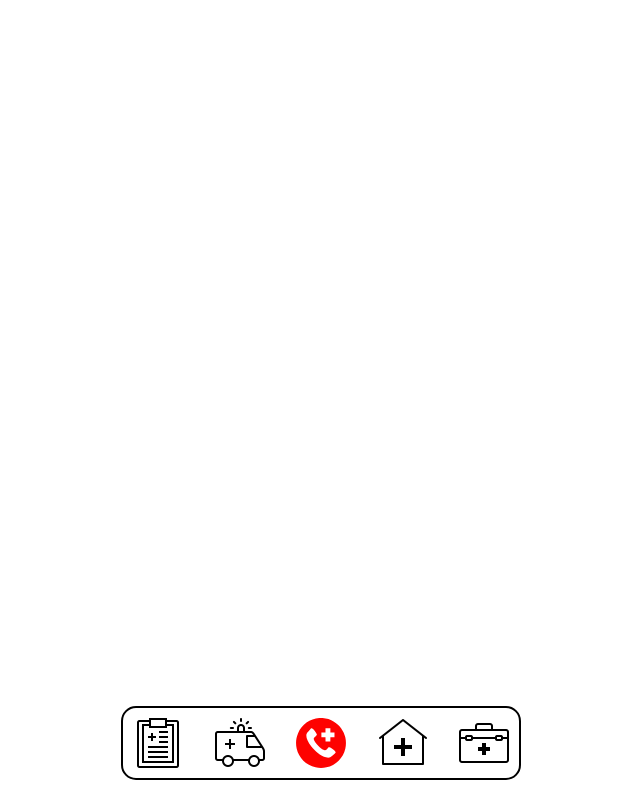
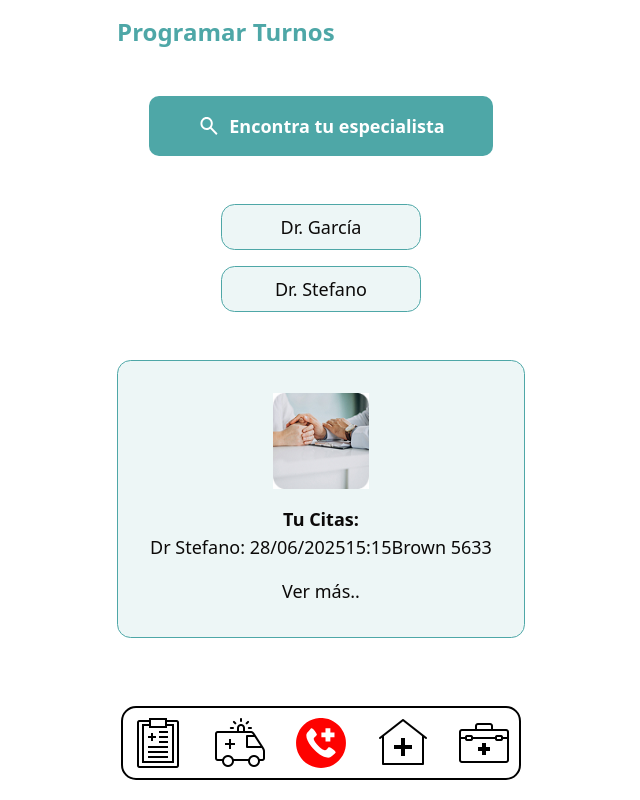
Before and after one commit to No-Country-simulation/C24-38-t-Webapp, a React (Vite) app in the folder client/: page /schedule-appointments in a window 1280 px wide. Before the commit this address had no page. Shown: the whole page, without its empty margins (319-959 px from the left). Built offline with nearby package versions, Linux system fonts and the light colour scheme.

Commit message:
page schedule Appointments and medical history created

```diff
--- a/client/src/App.tsx
+++ b/client/src/App.tsx
@@ -4,6 +4,8 @@ import Login from "./pages/Login";
 import Register from "./pages/Register";
 import WelcomeScreen from "./pages/WelcomeScreen";
 import Menu from "./components/Menu";
+import MedicalHistory from "./pages/MedicalHistory";
+import ScheduleAppointments from "./pages/ScheduleAppointments";
 
 export default function App() {
   const location = useLocation();
@@ -20,6 +22,8 @@ export default function App() {
         <Route path="/auth" element={<AuthScreen />} />
         <Route path="/register" element={<Register />} />
         <Route path="/login" element={<Login />} />
+        <Route path="/medical-history" element={<MedicalHistory />} />
+        <Route path="/schedule-appointments" element={<ScheduleAppointments />} />
       </Routes>
     </>
   );
--- /dev/null
+++ b/client/src/pages/MedicalHistory.tsx
@@ -0,0 +1,44 @@
+import { Link } from "react-router-dom";
+
+const MedicalHistory = () => {
+  return (
+    <div className="flex justify-center items-center min-h-screen w-full overflow-hidden bg-white">
+      <div className="relative w-full h-screen">
+        <div className="absolute inset-0 flex flex-col md:items-center p-4">
+          <div className="max-w-2xl space-y-12 text-lg">
+            <h3 className="text-2xl font-bold mb-4 text-[#4EA7A7]">
+              Antecedentes medicos:
+            </h3>
+            <h3 className="text-xl font-bold mb-2">
+              Enfermedades preexistentes:
+            </h3>
+            <div className="space-y-2">
+              <p>Fecha de diagnóstico: 11/07/2023</p>
+              <p>✅Hipertensión</p>
+              <p>Fecha de diagnóstico: 5/03/2024</p>
+              <p>✅Diabetes</p>
+            </div>
+            <div className="space-y-2">
+              <h3 className="font-bold">Alergias:</h3>
+
+              <p>Fecha de diagnóstico: 3/07/2022</p>
+              <p>✅Medicamentos: Ibuprofeno</p>
+            </div>
+            <div className="space-y-2">
+              <h3 className="font-bold">Cirugías previas:</h3>
+              <p>Ninguna</p>
+            </div>
+          </div>
+
+          <div className="mt-12 text-center">
+            <button className="bg-[#4EA7A7] hover:bg-[#4EA7A7] text-white font-semibold py-4 px-12 rounded-[10px] transition duration-300 transform hover:scale-105 text-lg">
+              PDF historia clínica
+            </button>
+          </div>
+        </div>
+      </div>
+    </div>
+  );
+};
+
+export default MedicalHistory;
--- /dev/null
+++ b/client/src/pages/ScheduleAppointments.tsx
@@ -0,0 +1,56 @@
+import { Link } from "react-router-dom";
+
+const ScheduleAppointments = () => {
+  return (
+    <div className="flex justify-center items-center min-h-screen w-full overflow-hidden bg-white">
+      <div className="relative w-full h-screen">
+        <div className="absolute inset-0 flex flex-col md:items-center p-4">
+          <div className="max-w-2xl space-y-12 text-lg">
+            <h3 className="text-2xl font-bold mb-4 text-[#4EA7A7]">
+              Programar Turnos
+            </h3>
+
+            <div className="mt-12 text-center flex justify-center">
+              <button className="bg-[#4EA7A7] hover:bg-[#4EA7A7] text-white font-semibold py-4 px-12 rounded-[10px] transition duration-300 transform hover:scale-105 text-lg flex justify-center items-center gap-2">
+                <img
+                  src="./icons/search.svg"
+                  alt="search"
+                  className="h-6 w-6"
+                />
+                <span>Encontra tu especialista</span>
+              </button>
+            </div>
+
+            <div className="flex justify-center items-center flex-col gap-4">
+              <button className="rounded-xl bg-[#4EA7A7]/10 border border-[#4EA7A7] w-full max-w-[200px] py-2 text-lg">
+                Dr. García
+              </button>
+              <button className="rounded-xl bg-[#4EA7A7]/10 border border-[#4EA7A7] w-full max-w-[200px] py-2 text-lg">
+                Dr. Stefano
+              </button>
+            </div>
+
+            <div className="rounded-xl bg-[#4EA7A7]/10 border border-[#4EA7A7] w-full p-8 text-lg flex flex-col justify-center items-center space-y-4">
+              <div>
+                <img
+                  src="./consulting.jpg"
+                  alt="search"
+                  className="h-24 w-24"
+                />
+              </div>
+              <div className="text-center">
+                <h3 className="font-bold">Tu Citas:</h3>
+                <span>Dr Stefano: 28/06/2025</span>
+                <span>15:15</span>
+                <span>Brown 5633</span>
+              </div>
+              <button>Ver más..</button>
+            </div>
+          </div>
+        </div>
+      </div>
+    </div>
+  );
+};
+
+export default ScheduleAppointments;
```
Also changed, not shown: client/public/consulting.jpg (added), client/public/icons/search.svg (added).
